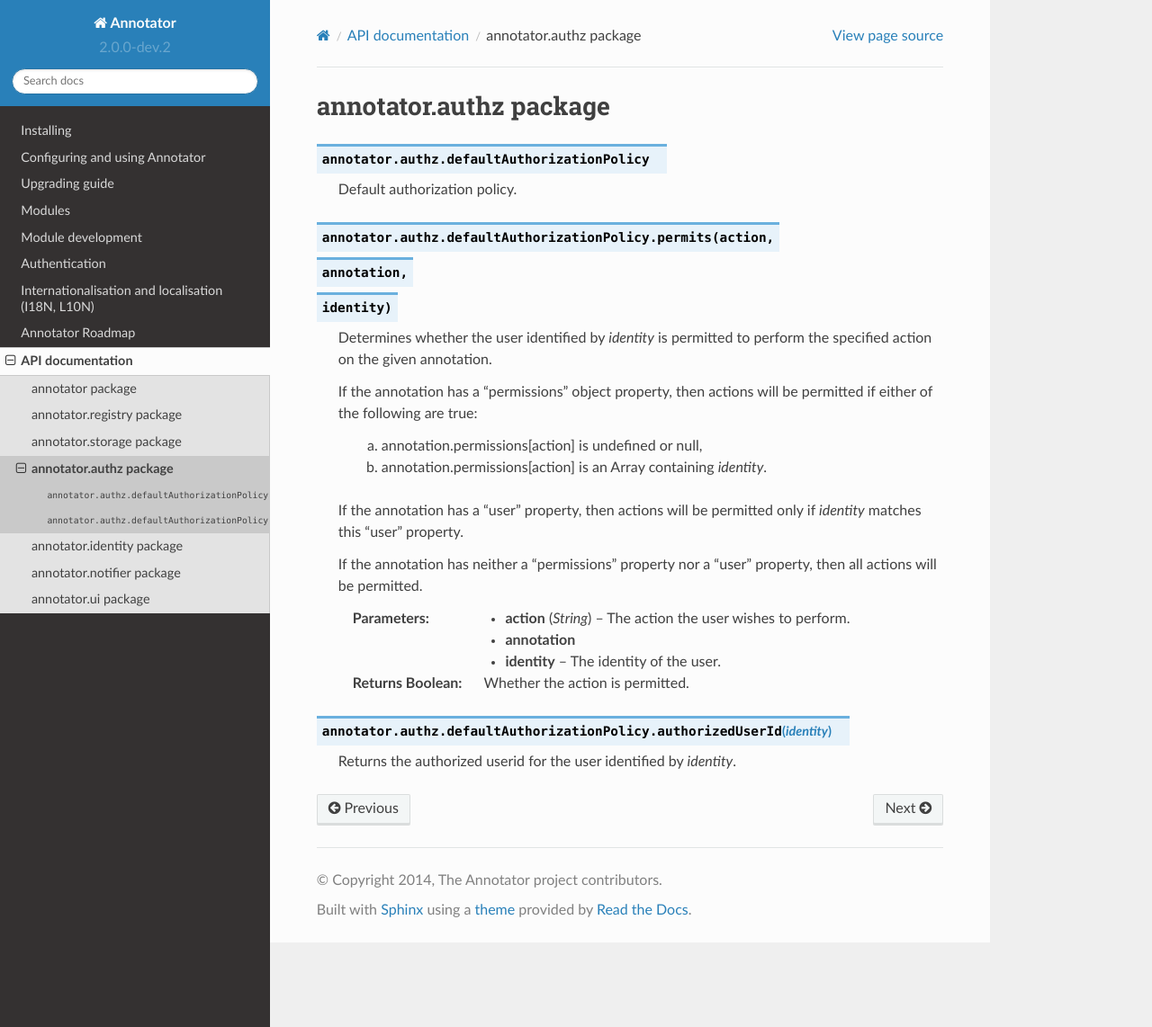
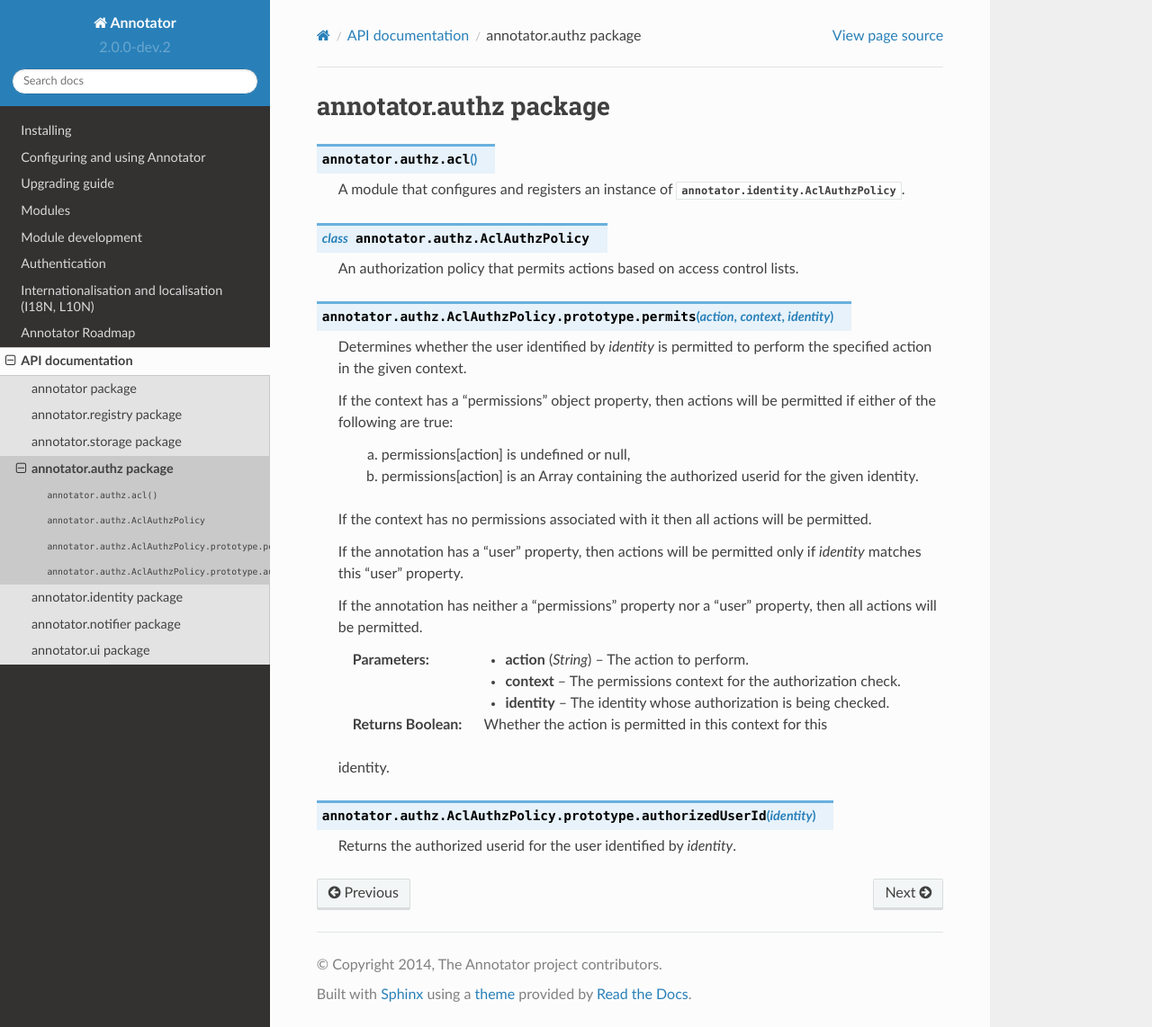
Before and after one commit to openannotation/annotator, a Sphinx documentation site: the page built from doc/api/authz.rst, in a window 1280 px wide and 1142 px high. Shown: the whole window at 90% size. Built offline with Sphinx 7.4.7 and the Read the Docs theme 2.0.0, drawn with Linux system fonts in a browser that asks for light colours; pages that are not in the unit, such as notebooks, are missing from menus.

Commit message:
Update authz and identity API documentation

```diff
--- a/doc/api/authz.rst
+++ b/doc/api/authz.rst
@@ -3,23 +3,31 @@
 annotator.authz package
 =======================
 
-..  data:: annotator.authz.defaultAuthorizationPolicy
+..  function:: annotator.authz.acl()
 
-    Default authorization policy.
+    A module that configures and registers an instance of
+    :class:`annotator.identity.AclAuthzPolicy`.
 
 
-..  function:: annotator.authz.defaultAuthorizationPolicy.permits(action,
-                                                  annotation,
-                                                  identity)
+..  class:: annotator.authz.AclAuthzPolicy()
+
+    An authorization policy that permits actions based on access control lists.
+
+
+..  function:: annotator.authz.AclAuthzPolicy.prototype.permits(action, context, identity)
 
     Determines whether the user identified by `identity` is permitted to
-    perform the specified action on the given annotation.
+    perform the specified action in the given context.
 
-    If the annotation has a "permissions" object property, then actions will
+    If the context has a "permissions" object property, then actions will
     be permitted if either of the following are true:
 
-      a) annotation.permissions[action] is undefined or null,
-      b) annotation.permissions[action] is an Array containing `identity`.
+      a) permissions[action] is undefined or null,
+      b) permissions[action] is an Array containing the authorized userid
+         for the given identity.
+
+    If the context has no permissions associated with it then all actions
+    will be permitted.
 
     If the annotation has a "user" property, then actions will be permitted
     only if `identity` matches this "user" property.
@@ -27,13 +35,14 @@ annotator.authz package
     If the annotation has neither a "permissions" property nor a "user"
     property, then all actions will be permitted.
 
-    :param String action: The action the user wishes to perform.
-    :param annotation:
-    :param identity: The identity of the user.
+    :param String action: The action to perform.
+    :param context: The permissions context for the authorization check.
+    :param identity: The identity whose authorization is being checked.
 
-    :returns Boolean: Whether the action is permitted.
+    :returns Boolean: Whether the action is permitted in this context for this
+    identity.
 
 
-..  function:: annotator.authz.defaultAuthorizationPolicy.authorizedUserId(identity)
+..  function:: annotator.authz.AclAuthzPolicy.prototype.authorizedUserId(identity)
 
     Returns the authorized userid for the user identified by `identity`.
```
Also changed, not shown: doc/api/identity.rst (+11 -5 lines).
